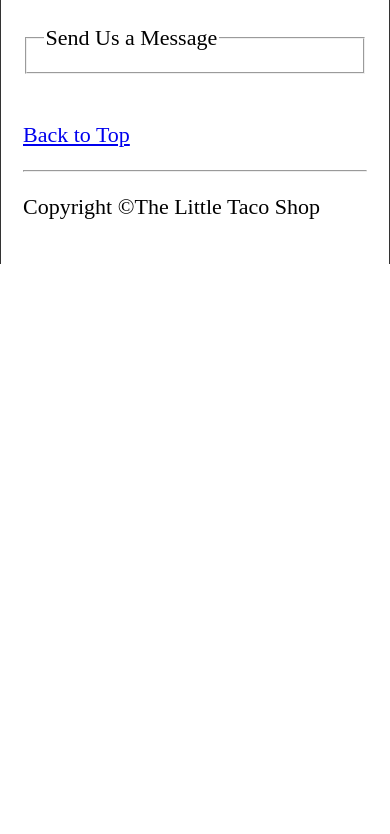
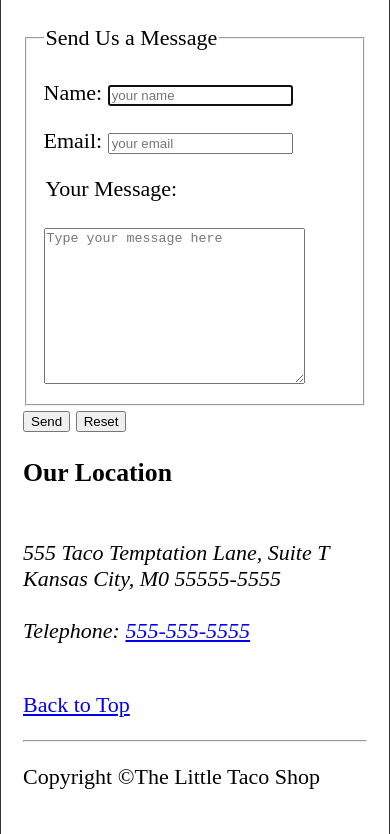
Before and after one commit to TotallyMoxie/HTML_TACO_PROJECT, a plain HTML site: page contact.html in a window 390 px wide. Shown: the part 639-1473 px from the top of the page. Before the commit the page ends 903 px from the top, so only its background shows below. Drawn offline with Linux system fonts and the light colour scheme.

Commit message:
contact form added, send and reset buttons added, working telephone link added.

```diff
--- a/contact.html
+++ b/contact.html
@@ -41,8 +41,29 @@
       <form action="https://httpbin.org/get" method="get">
         <fieldset>
           <legend>Send Us a Message</legend>
+          <p>
+            <label for="name">Name:</label>
+            <input type="text" name="name" id="name" placeholder="your name" autocomplete="on" required autofocus>
+          </p>
+          <p>
+            <label for="email">Email:</label>
+            <input type="text" name="email" id="email" placeholder="your email" autocomplete="on" required autofocus>
+          </p>
+          <legend>Your Message:</legend>
+          <br>
+          <textarea name="message" id="message" cols="30" rows="10" placeholder="Type your message here"></textarea>
         </fieldset>
-
+        <button type="send">Send</button>
+        <button type="reset">Reset</button>
+        <br>
+        <h3>Our Location</h3>
+        <br>
+        <address>
+            555 Taco Temptation Lane, Suite T<br>
+            Kansas City, M0 55555-5555<br>
+            <br>
+            Telephone: <a href="555-555-5555">555-555-5555</a>
+        </address>
       </form>
     </article>
   </main>
```
